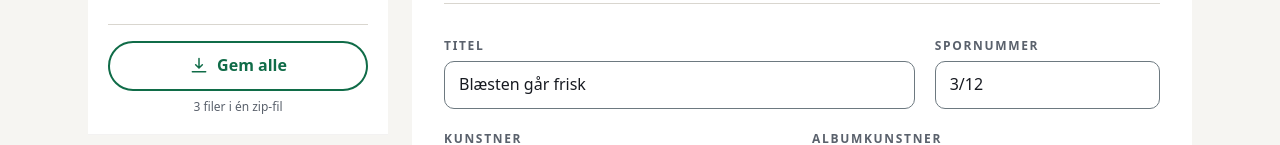
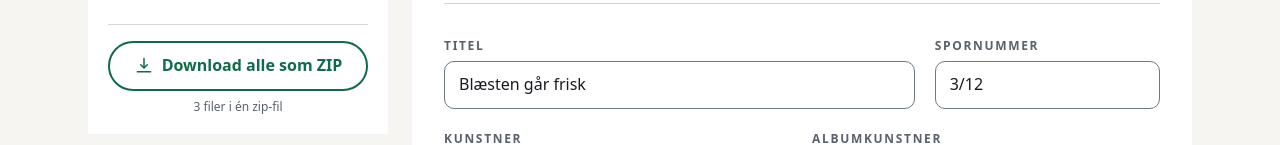
Before and after one commit to williloft/localify, a React (Vite) app: page / in a window 1280 px wide. Both pictures are taken after a click on the button "Demo". Shown: the part 438-583 px from the top of the page. Built offline with nearby package versions, Linux system fonts and the light colour scheme.

Commit message:
feat(save): rename "Gem alle" to "Download alle som ZIP" (closes #2)

```diff
--- a/src/About.tsx
+++ b/src/About.tsx
@@ -38,7 +38,7 @@ const FAQ: { q: string; a: string }[] = [
   },
   {
     q: 'Kan jeg rette flere filer?',
-    a: 'Ja. Læg dem ind på én gang, og ret dem en ad gangen fra listen. Gem dem hver for sig, eller tryk “Gem alle” og få dem samlet i én zip-fil.',
+    a: 'Ja. Læg dem ind på én gang, og ret dem en ad gangen fra listen. Gem dem hver for sig, eller tryk “Download alle som ZIP” og få dem samlet i én zip-fil.',
   },
 ];
 
--- a/src/App.tsx
+++ b/src/App.tsx
@@ -48,7 +48,7 @@ async function bufferOf(file: File): Promise<ArrayBuffer> {
   return await file.arrayBuffer();
 }
 
-/** What "Gem alle" reports when it is done: what was left out, and what went in with a warning. */
+/** What "Download alle som ZIP" reports when it is done: what was left out, and what went in with a warning. */
 interface BatchNote {
   stopped?: boolean;
   /** A whole-batch failure, such as a zip too large for the browser. */
@@ -121,7 +121,7 @@ export default function App() {
   const [saveNote, setSaveNote] = useState('');
   /** The last save failed only because the browser cannot decode AAC; M4A would work. */
   const [offerM4a, setOfferM4a] = useState(false);
-  /** Progress of "Gem alle", null when idle. */
+  /** Progress of "Download alle som ZIP", null when idle. */
   const [batch, setBatch] = useState<{ done: number; total: number } | null>(null);
   const [batchNote, setBatchNote] = useState<BatchNote | null>(null);
   /** Set by the Stop button; the batch checks it between files. */
@@ -352,7 +352,7 @@ export default function App() {
       {error}
     </p>
   ) : null;
-  /** While "Gem alle" runs, the list is locked so the zip matches what is on screen. */
+  /** While "Download alle som ZIP" runs, the list is locked so the zip matches what is on screen. */
   const locked = batch !== null;
 
   return (
@@ -545,7 +545,7 @@ export default function App() {
                       >
                         <Icon name="download" className="w-5 h-5" />
                         <span className="tabular-nums truncate-fname">
-                          {batch ? `Gemmer ${formatNumber(batch.done + 1)} af ${formatNumber(batch.total)}…` : 'Gem alle'}
+                          {batch ? `Gemmer ${formatNumber(batch.done + 1)} af ${formatNumber(batch.total)}…` : 'Download alle som ZIP'}
                         </span>
                       </button>
                       {batch && (
@@ -634,7 +634,7 @@ interface TrackRowProps {
   active: boolean;
   onSelect: (id: string) => void;
   onRemove: (id: string) => void;
-  /** True while "Gem alle" runs: the row can be viewed but not removed. */
+  /** True while "Download alle som ZIP" runs: the row can be viewed but not removed. */
   locked: boolean;
 }
 
```
